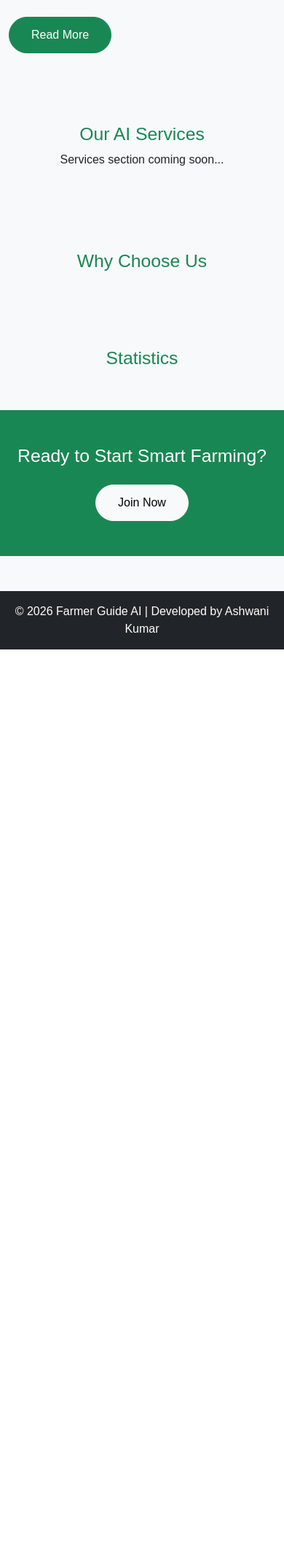
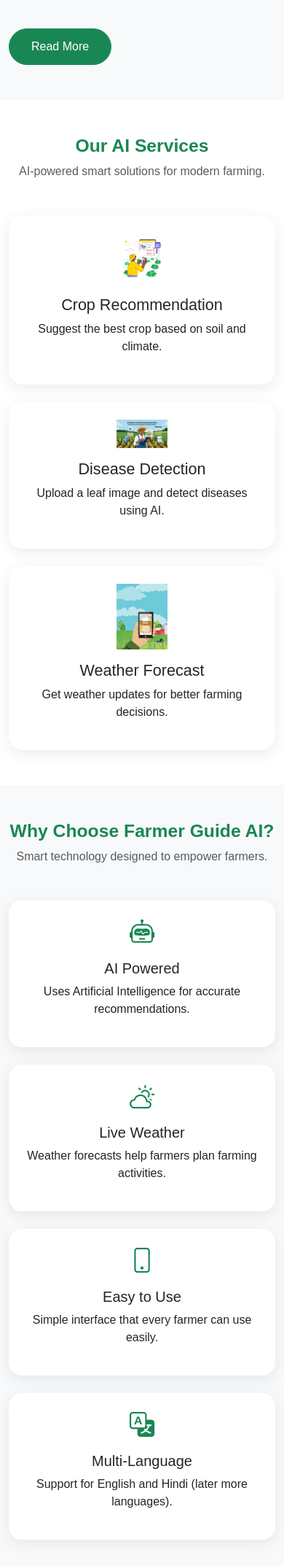
Before and after one commit to Ashwaniansh/Farmer---Guide---AI, a Flask app: page / in a window 390 px wide. Shown: the part 1694-3840 px from the top of the page at 73% size. Before the commit the page ends 2584 px from the top, so only its background shows below. Run offline with Flask 3, Linux system fonts and the light colour scheme.

Commit message:
Initial project structure

```diff
--- a/app.py
+++ b/app.py
@@ -1,17 +1,85 @@
-from flask import Flask, render_template
+from flask import Flask, render_template, request, redirect, flash
+from models import db
+from models.user import User
+from config import Config
 app = Flask(__name__)
 app.config["SECRET_KEY"] = "FarmerGuideAI@2026"
+
+app.config.from_object(Config)
+
+db.init_app(app)
+
+with app.app_context():
+    db.create_all()
+
 @app.route("/")
 def home():
     return render_template("index.html")
+
 @app.route("/about")
 def about():
     return render_template("about.html")
-@app.route("/login")
+
+@app.route("/login", methods=["GET", "POST"])
 def login():
+
+    if request.method == "POST":
+
+        email = request.form.get("email")
+        password = request.form.get("password")
+
+        flash("Login feature will be connected with database soon.", "info")
+
+        return redirect("/login")
+
     return render_template("login.html")
-@app.route("/register")
+
+@app.route("/register", methods=["GET", "POST"])
 def register():
+    if request.method == "POST":
+        name = request.form.get("name")
+        email = request.form.get("email")
+        mobile = request.form.get("mobile")
+        password = request.form.get("password")
+        user = User(
+            name=name,
+            email=email,
+            mobile=mobile,
+            password=password
+        )
+        db.session.add(user)
+        db.session.commit()
+        flash("Registration Successful", "success")
+        return redirect("/login")
     return render_template("register.html")
+
+@app.route("/dashboard")
+def dashboard():
+    return render_template("dashboard.html")
+
+@app.route("/crop")
+def crop():
+    return render_template("crop.html")
+
+@app.route("/disease")
+def disease():
+    return render_template("disease.html")
+
+@app.route("/weather")
+def weather():
+    return render_template("weather.html")
+
+@app.route("/fertilizer")
+def fertilizer():
+    return render_template("fertilizer.html")
+
+@app.route("/market")
+def market():
+    return render_template("market.html")
+
+@app.route("/chatbot")
+def chatbot():
+    return render_template("chatbot.html")
+
 if __name__ == "__main__":
     app.run(debug=True)
--- a/config.py
+++ b/config.py
@@ -0,0 +1,6 @@
+import os
+BASE_DIR = os.path.abspath(os.path.dirname(__file__))
+class Config:
+    SECRET_KEY = "FarmerGuideAI"
+    SQLALCHEMY_DATABASE_URI = "sqlite:///" + os.path.join(BASE_DIR, "database", "farmer.db")
+    SQLALCHEMY_TRACK_MODIFICATIONS = False
--- /dev/null
+++ b/models/__init__.py
@@ -0,0 +1,2 @@
+from flask_sqlalchemy import SQLAlchemy
+db = SQLAlchemy()
--- a/static/css/style.css
+++ b/static/css/style.css
@@ -42,3 +42,29 @@ body{
     font-size:17px;
     line-height:1.8;
 }
+.service-card{
+    border:none;
+    border-radius:20px;
+    transition:0.3s;
+    box-shadow:0 5px 20px rgba(0,0,0,0.08);
+}
+.service-card:hover{
+    transform:translateY(-8px);
+    box-shadow:0 10px 30px rgba(0,0,0,0.15);
+}
+#why-us{
+    padding:80px 0;
+}
+#why-us .card{
+    border:none;
+    border-radius:18px;
+}
+.card{
+    border:none;
+    border-radius:20px;
+    transition:0.3s;
+}
+.card:hover{
+    transform:translateY(-10px);
+    box-shadow:0 10px 30px rgba(0,0,0,0.15);
+}
--- a/templates/base.html
+++ b/templates/base.html
@@ -4,17 +4,37 @@
     <meta charset="UTF-8">
     <meta name="viewport" content="width=device-width, initial-scale=1.0">
     <title>{% block title %}Farmer Guide AI{% endblock %}</title>
-
+    <!-- Bootstrap CSS -->
     <link href="https://cdn.jsdelivr.net/npm/bootstrap@5.3.7/dist/css/bootstrap.min.css" rel="stylesheet">
-
-    <link rel="stylesheet" href="{{ url_for('static', filename='css/style.css') }}">
-<link rel="stylesheet" href="https://cdn.jsdelivr.net/npm/bootstrap-icons@1.11.3/font/bootstrap-icons.min.css">
+    <!-- Bootstrap Icons -->
+    <link rel="stylesheet"
+          href="https://cdn.jsdelivr.net/npm/bootstrap-icons@1.11.3/font/bootstrap-icons.min.css">
+    <!-- Custom CSS -->
+    <link rel="stylesheet"
+          href="{{ url_for('static', filename='css/style.css') }}">
 </head>
 <body>
+    <!-- Navbar -->
     {% include 'navbar.html' %}
+    <!-- Flash Messages -->
+    <div class="container mt-3">
+        {% with messages = get_flashed_messages(with_categories=true) %}
+            {% if messages %}
+                {% for category, message in messages %}
+                    <div class="alert alert-{{ category }} alert-dismissible fade show">
+                        {{ message }}
+                        <button class="btn-close" data-bs-dismiss="alert"></button>
+                    </div>
+                {% endfor %}
+            {% endif %}
+        {% endwith %}
+    </div>
+    <!-- Main Content -->
     {% block content %}
     {% endblock %}
+    <!-- Footer -->
     {% include 'footer.html' %}
+    <!-- Bootstrap JS -->
     <script src="https://cdn.jsdelivr.net/npm/bootstrap@5.3.7/dist/js/bootstrap.bundle.min.js"></script>
 </body>
 </html>
--- a/templates/components/services.html
+++ b/templates/components/services.html
@@ -1,10 +1,33 @@
-<section class="py-5">
-<div class="container">
-<h2 class="text-center text-success">
-Our AI Services
-</h2>
-<p class="text-center">
-Services section coming soon...
-</p>
-</div>
+<section class="py-5 bg-white" id="services">
+    <div class="container">
+        <div class="text-center mb-5">
+            <h2 class="fw-bold text-success">Our AI Services</h2>
+            <p class="text-muted">
+                AI-powered smart solutions for modern farming.
+            </p>
+        </div>
+        <div class="row g-4">
+            <div class="col-md-4">
+                <div class="card service-card text-center p-4 h-100">
+                    <img src="{{ url_for('static', filename='images/Crop.jpg') }}" width="70" class="mx-auto mb-3">
+                    <h4>Crop Recommendation</h4>
+                    <p>Suggest the best crop based on soil and climate.</p>
+                </div>
+            </div>
+            <div class="col-md-4">
+                <div class="card service-card text-center p-4 h-100">
+                    <img src="{{ url_for('static', filename='images/Disease Detection.jpg') }}" width="70" class="mx-auto mb-3">
+                    <h4>Disease Detection</h4>
+                    <p>Upload a leaf image and detect diseases using AI.</p>
+                </div>
+            </div>
+            <div class="col-md-4">
+                <div class="card service-card text-center p-4 h-100">
+                    <img src="{{ url_for('static', filename='images/Weather Forecast.jpg') }}" width="70" class="mx-auto mb-3">
+                    <h4>Weather Forecast</h4>
+                    <p>Get weather updates for better farming decisions.</p>
+                </div>
+            </div>
+        </div>
+    </div>
 </section>
--- a/templates/components/why_choose_us.html
+++ b/templates/components/why_choose_us.html
@@ -1,7 +1,40 @@
-<section class="py-5 bg-light">
-<div class="container">
-<h2 class="text-center text-success">
-Why Choose Us
-</h2>
-</div>
+<section class="py-5 bg-light" id="why-us">
+    <div class="container">
+        <div class="text-center mb-5">
+            <h2 class="fw-bold text-success">Why Choose Farmer Guide AI?</h2>
+            <p class="text-muted">
+                Smart technology designed to empower farmers.
+            </p>
+        </div>
+        <div class="row g-4">
+            <div class="col-md-3">
+                <div class="card service-card text-center p-4 h-100">
+                    <i class="bi bi-robot display-4 text-success"></i>
+                    <h5 class="mt-3">AI Powered</h5>
+                    <p>Uses Artificial Intelligence for accurate recommendations.</p>
+                </div>
+            </div>
+            <div class="col-md-3">
+                <div class="card service-card text-center p-4 h-100">
+                    <i class="bi bi-cloud-sun display-4 text-success"></i>
+                    <h5 class="mt-3">Live Weather</h5>
+                    <p>Weather forecasts help farmers plan farming activities.</p>
+                </div>
+            </div>
+            <div class="col-md-3">
+                <div class="card service-card text-center p-4 h-100">
+                    <i class="bi bi-phone display-4 text-success"></i>
+                    <h5 class="mt-3">Easy to Use</h5>
+                    <p>Simple interface that every farmer can use easily.</p>
+                </div>
+            </div>
+            <div class="col-md-3">
+                <div class="card service-card text-center p-4 h-100">
+                    <i class="bi bi-translate display-4 text-success"></i>
+                    <h5 class="mt-3">Multi-Language</h5>
+                    <p>Support for English and Hindi (later more languages).</p>
+                </div>
+              </div>
+        </div>
+    </div>
 </section>
```
Also changed, not shown: models/user.py (added, +8 -0 lines), templates/dashboard.html (added, +70 -0 lines), templates/register.html (+32 -4 lines), templates/weather.html (added, +12 -0 lines), database/farmer.db (added), routes/__init__.py (added), routes/auth.py (added), templates/chatbot.html (added), templates/crop.html (added), templates/disease.html (added), templates/fertilizer.html (added), templates/market.html (added).
